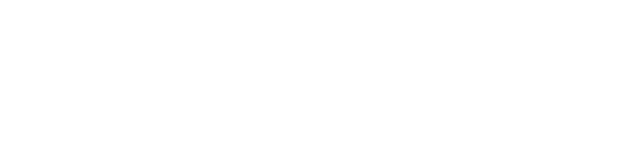
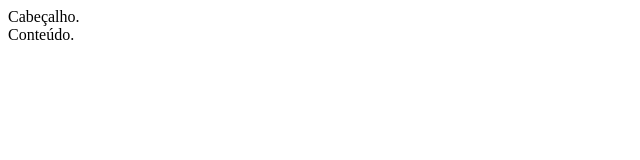
Before and after one commit to fabricioboliveira80/Projeto1, a plain HTML site: page index.html in a window 1280 px wide. Shown: the whole page, without its empty margins (0-640 px from the left). Drawn offline with Linux system fonts and the light colour scheme.

Commit message:
Update index.html

```diff
--- a/index.html
+++ b/index.html
@@ -1,8 +1,8 @@
 <html>
     <header>
-
+        Cabeçalho.
     </header>
     <body>
-
+        Conteúdo.
     </body>
 </html>
```
